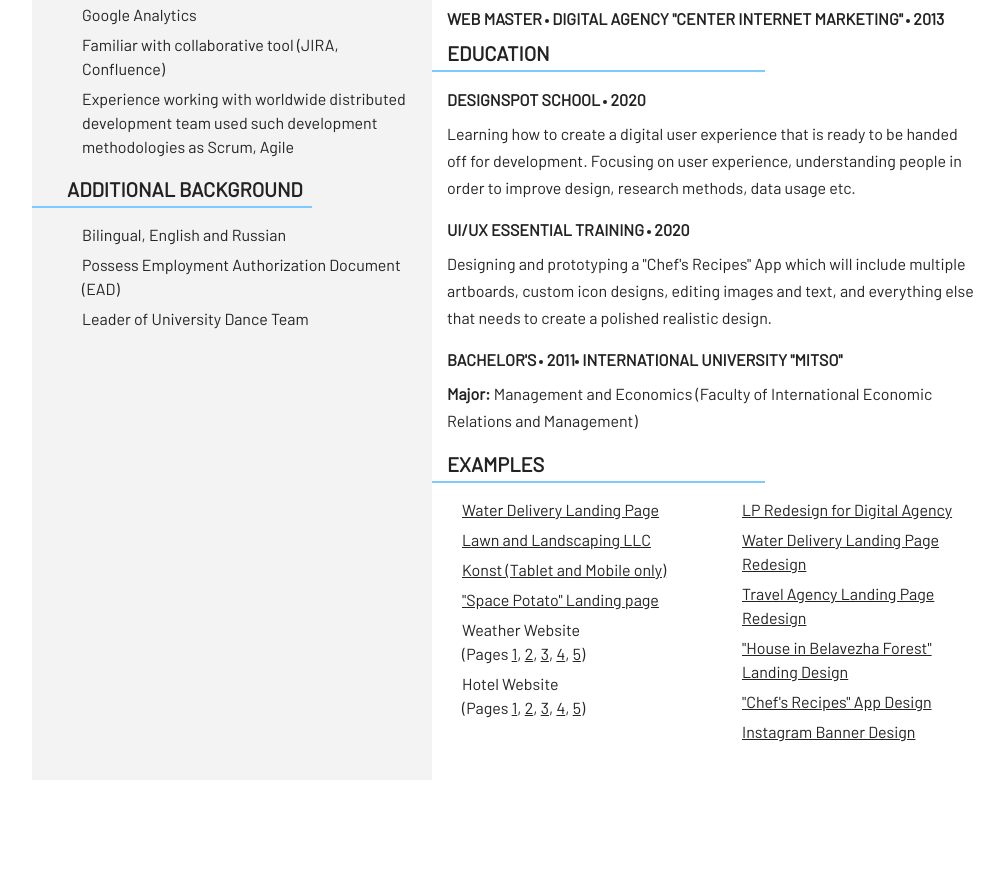
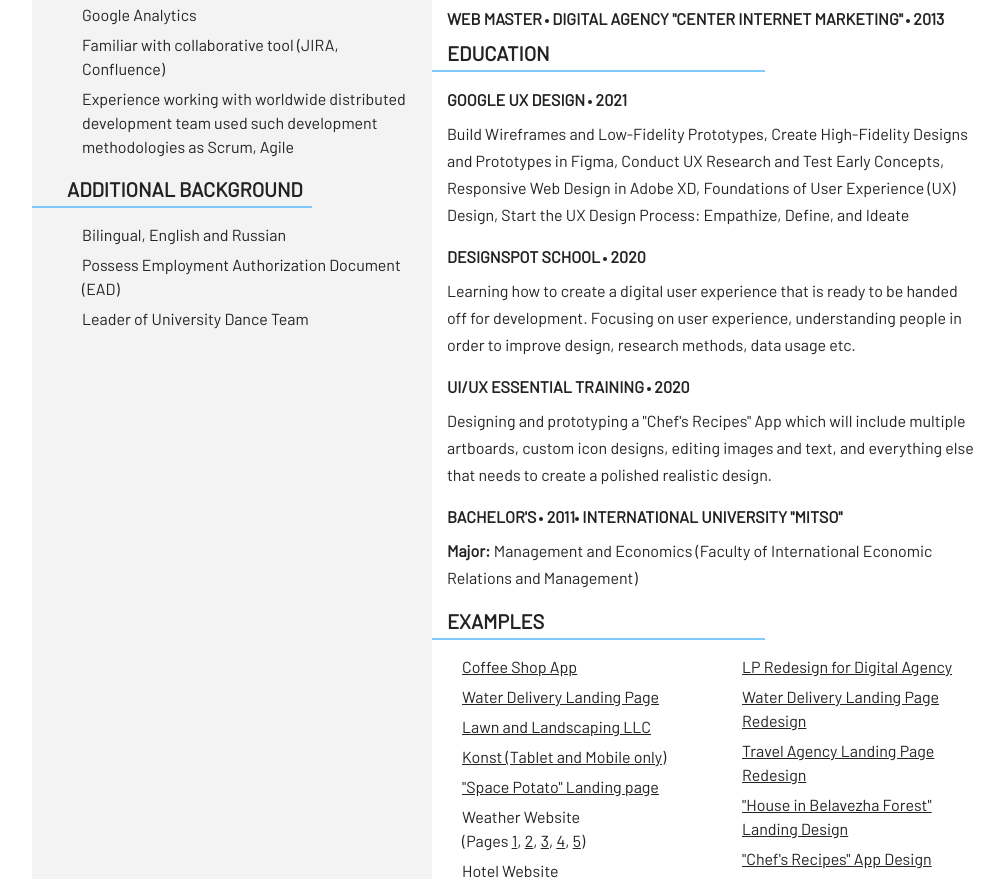
Before and after one commit to kate-pote/resume_project_redesign, a website: page app/index.html in a window 1280 px wide. Shown: the part 791-1670 px from the top of the page, without its empty margins (128-1132 px from the left). Before the commit the page ends 1571 px from the top, so only its background shows below. Drawn offline with nearby package versions, Linux system fonts and the light colour scheme; files that its build step writes are made by us from their sources.

Commit message:
Update index.html

```diff
--- a/app/index.html
+++ b/app/index.html
@@ -99,6 +99,10 @@
           <h4>web master <i class="circle"></i> digital agency &quot;Center Internet Marketing&quot; <i class="circle"></i> 2013</h4>
 
           <h3>education</h3>
+            <h4>Google UX Design <i class="circle"></i> 2021</h4>
+          <p>
+            Build Wireframes and Low-Fidelity Prototypes, Create High-Fidelity Designs and Prototypes in Figma, Conduct UX Research and Test Early Concepts, Responsive Web Design in Adobe XD, Foundations of User Experience (UX) Design, Start the UX Design Process: Empathize, Define, and Ideate
+          </p>
           <h4>DesignSpot School <i class="circle"></i> 2020</h4>
           <p>
             Learning how to create a digital user experience that is ready to be handed off for development.
@@ -117,6 +121,9 @@
           <div class="row">
             <div class="col-md-6">
               <ul>
+                <li>
+                  <a href="https://www.figma.com/proto/cQ2PlUgwPvsnTrLmONXFCp/Coffee-App?page-id=237%3A134&node-id=289%3A503&viewport=241%2C48%2C0.22&scaling=scale-down&starting-point-node-id=237%3A135" target="_blank">Coffee Shop App</a>
+                </li>
                 <li>
                   <a href="http://xn----7sbbfkcu6c7b.xn--90ais/" target="_blank">Water Delivery Landing Page</a>
                 </li>
```
